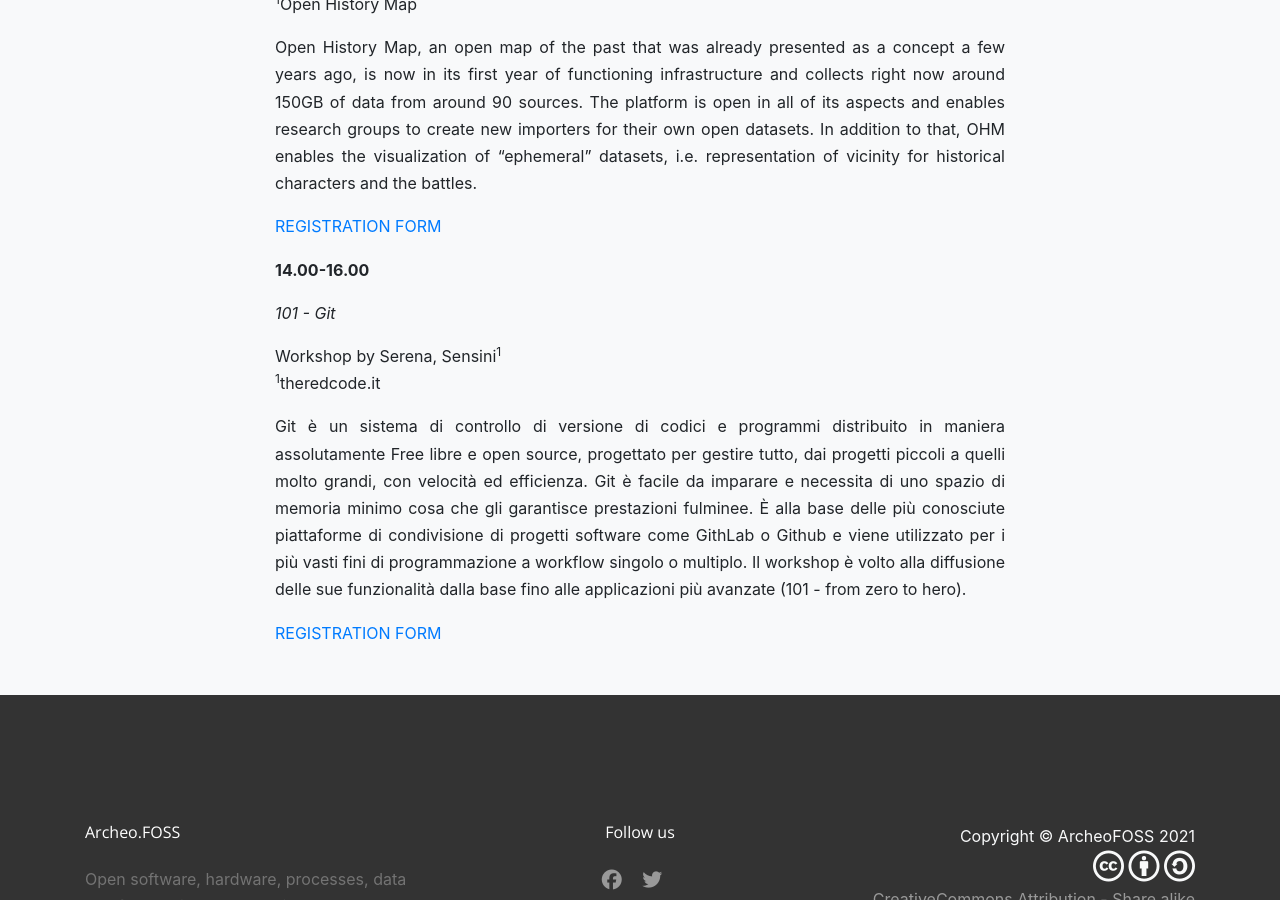
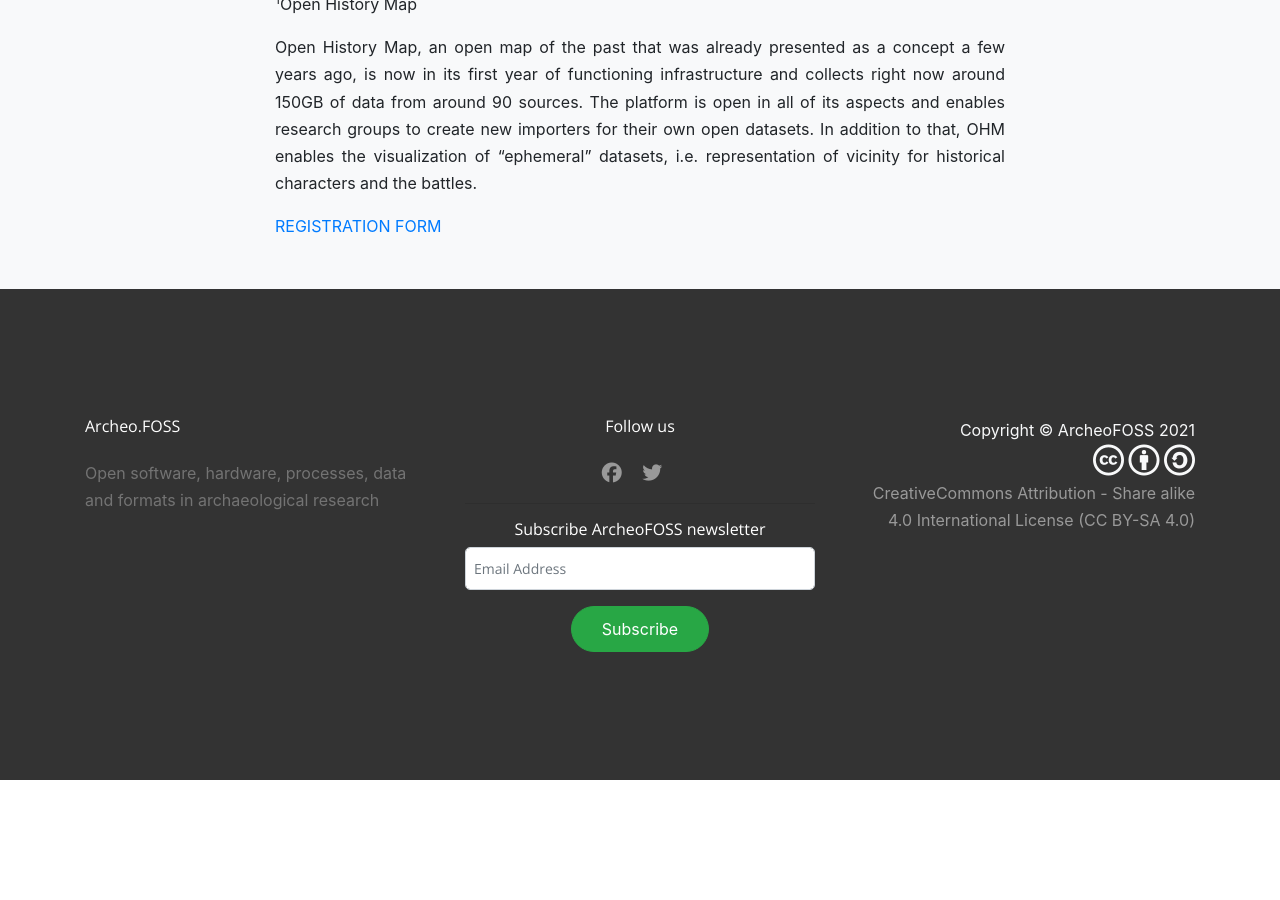
Before and after one commit to archeofoss/2021, a Jekyll site: the page built from programme.md, in a window 1280 px wide and 900 px high, scrolled down 9014 px. Built offline with Jekyll 4.4.1, drawn with Linux system fonts in a browser that asks for light colours; nearby versions of some CDN libraries; after the commit the page ends 9794 px from its top, so only the background shows below that.

Commit message:
Eliminazione WS Serena Sensini

```diff
--- a/programme.md
+++ b/programme.md
@@ -283,14 +283,3 @@ Open History Map, an open map of the past that was already presented as a concep
 
 [REGISTRATION FORM](https://docs.google.com/forms/d/e/
 1FAIpQLSc4t3FyqhOAiCxv3nAOZwvgW_5Im-zUgVxcdsXvDqXDlVogsg/viewform?usp=sf_link)
-
-**14.00-16.00**
-
-_101 - Git_
-
-Workshop by Serena, Sensini<sup>1</sup>
-<sup>1</sup>theredcode.it
-
-Git è un sistema di controllo di versione di codici e programmi distribuito in maniera assolutamente Free libre e open source, progettato per gestire tutto, dai progetti piccoli a quelli molto grandi, con velocità ed efficienza. Git è facile da imparare e necessita di uno spazio di memoria minimo cosa che gli garantisce prestazioni fulminee. È alla base delle più conosciute piattaforme di condivisione di progetti software come GithLab o Github e viene utilizzato per i più vasti fini di programmazione a workflow singolo o multiplo. Il workshop è volto alla diffusione delle sue funzionalità dalla base fino alle applicazioni più avanzate (101 - from zero to hero).
-
-[REGISTRATION FORM](https://docs.google.com/forms/d/e/1FAIpQLSeVuWzNz7RGTYxO0Jh4BQ3CU-fFEUHavUxrQz2_TjgXvCSMNA/viewform?usp=sf_link)
```
